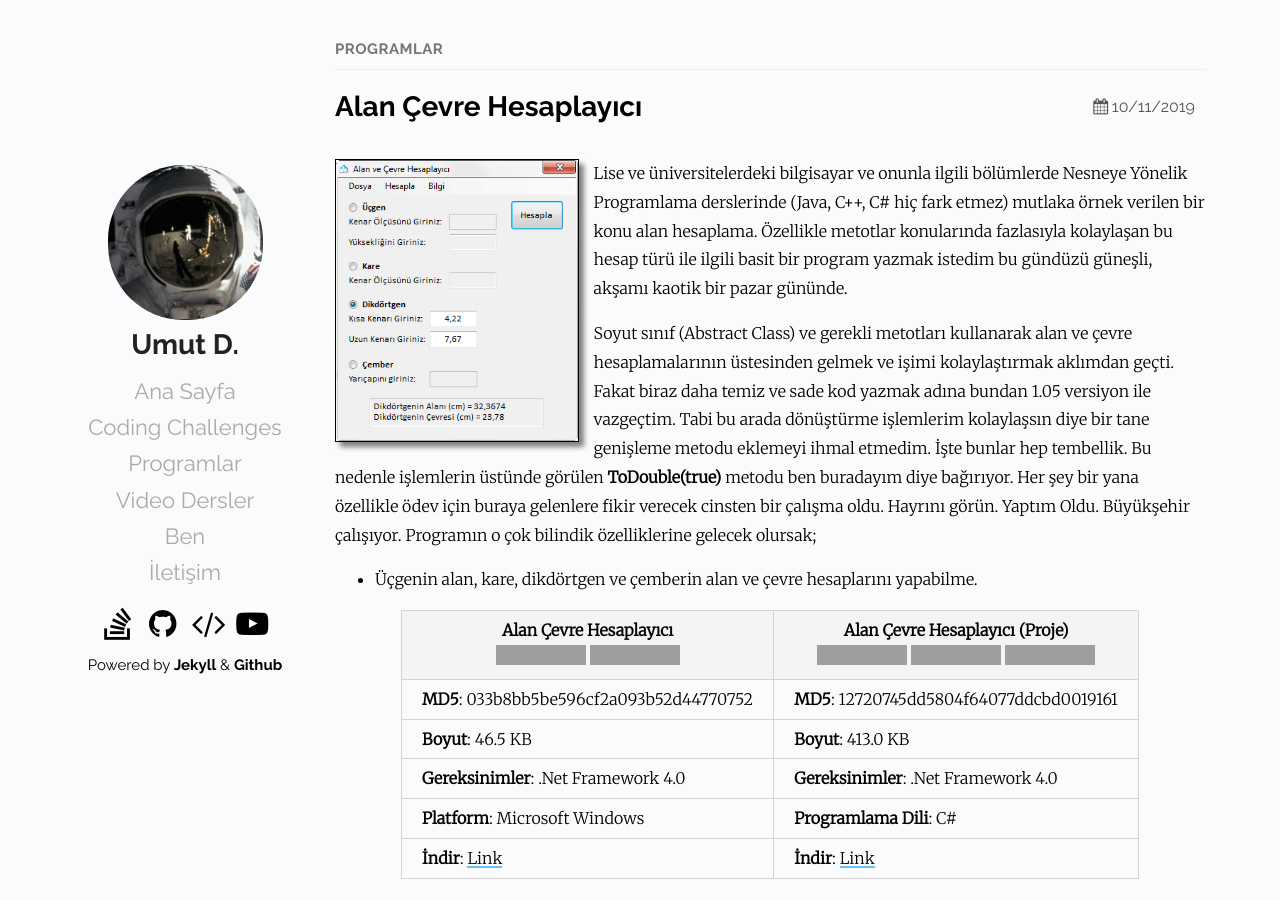
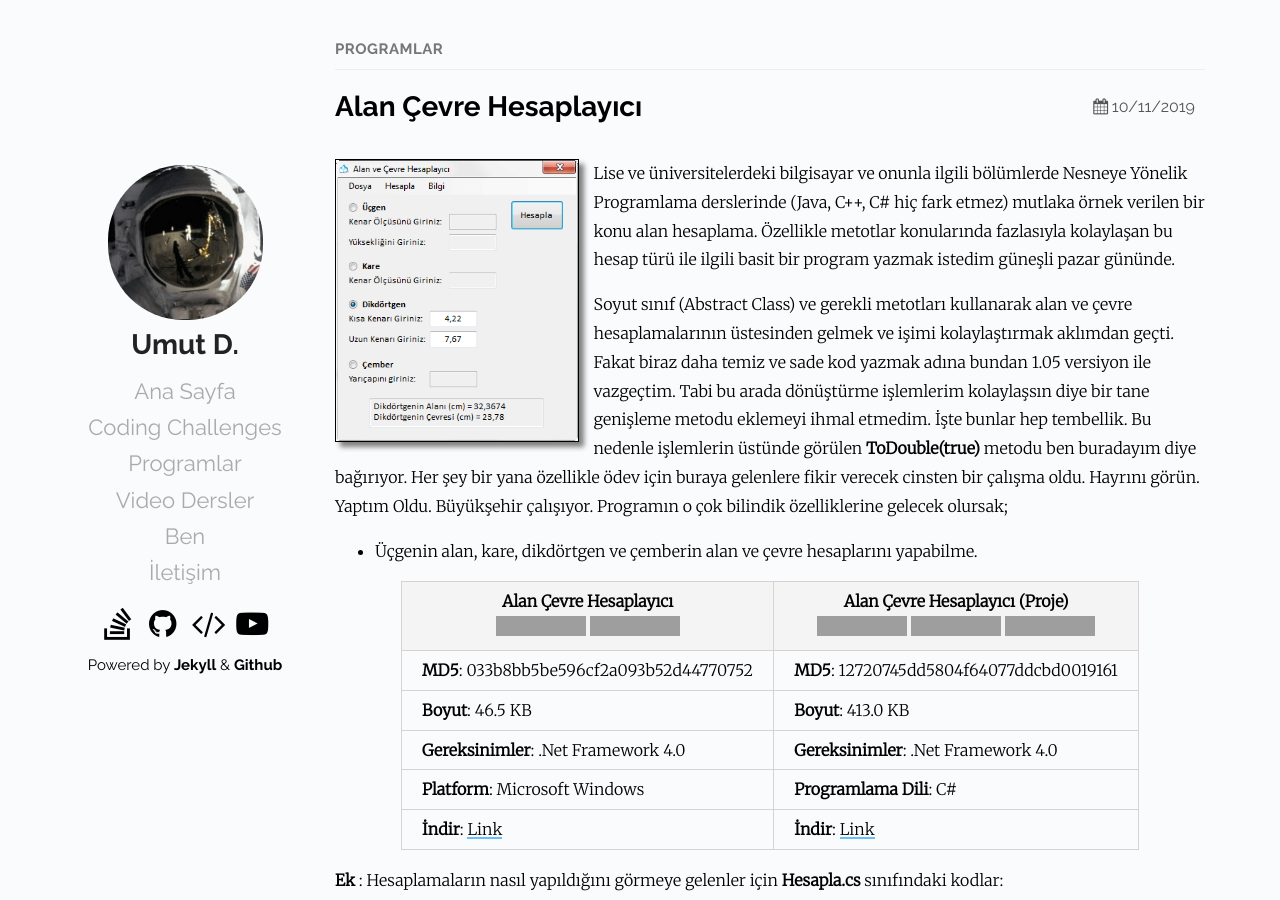
Before and after one commit to Umut-D/umutd.com, a Jekyll site: the page built from _posts/programlar/2019-11-10-alan-cevre-hesaplayici.md, in a window 1280 px wide and 900 px high, cut to the strip 0-900 px from the top of the window. Built offline with Jekyll 4.4.1, drawn with Linux system fonts in a browser that asks for light colours; grey boxes are pictures that could not be loaded.

Commit message:
alan cevre hesaplayici guncellendi

```diff
--- a/_posts/programlar/2019-11-10-alan-cevre-hesaplayici.md
+++ b/_posts/programlar/2019-11-10-alan-cevre-hesaplayici.md
@@ -11,7 +11,7 @@
 ---
 ![alan-cevre-hesaplayici](/images/programlar/alan-cevre-hesaplayici.png){: width="28%"}
 
-Lise ve üniversitelerdeki bilgisayar ve onunla ilgili bölümlerde Nesneye Yönelik Programlama derslerinde (Java, C++, C# hiç fark etmez) mutlaka örnek verilen bir konu alan hesaplama. Özellikle metotlar konularında fazlasıyla kolaylaşan bu hesap türü ile ilgili basit bir program yazmak istedim bu gündüzü güneşli, akşamı kaotik bir pazar gününde.
+Lise ve üniversitelerdeki bilgisayar ve onunla ilgili bölümlerde Nesneye Yönelik Programlama derslerinde (Java, C++, C# hiç fark etmez) mutlaka örnek verilen bir konu alan hesaplama. Özellikle metotlar konularında fazlasıyla kolaylaşan bu hesap türü ile ilgili basit bir program yazmak istedim güneşli pazar gününde.
 
 Soyut sınıf (Abstract Class) ve gerekli metotları kullanarak alan ve çevre hesaplamalarının üstesinden gelmek ve işimi kolaylaştırmak aklımdan geçti. Fakat biraz daha temiz ve sade kod yazmak adına bundan 1.05 versiyon ile vazgeçtim. Tabi bu arada dönüştürme işlemlerim kolaylaşsın diye bir tane genişleme metodu eklemeyi ihmal etmedim. İşte bunlar hep tembellik. Bu nedenle işlemlerin üstünde görülen **ToDouble(true)** metodu ben buradayım diye bağırıyor. Her şey bir yana özellikle ödev için buraya gelenlere fikir verecek cinsten bir çalışma oldu. Hayrını görün. Yaptım Oldu. Büyükşehir çalışıyor. Programın o çok bilindik özelliklerine gelecek olursak;
 
```
